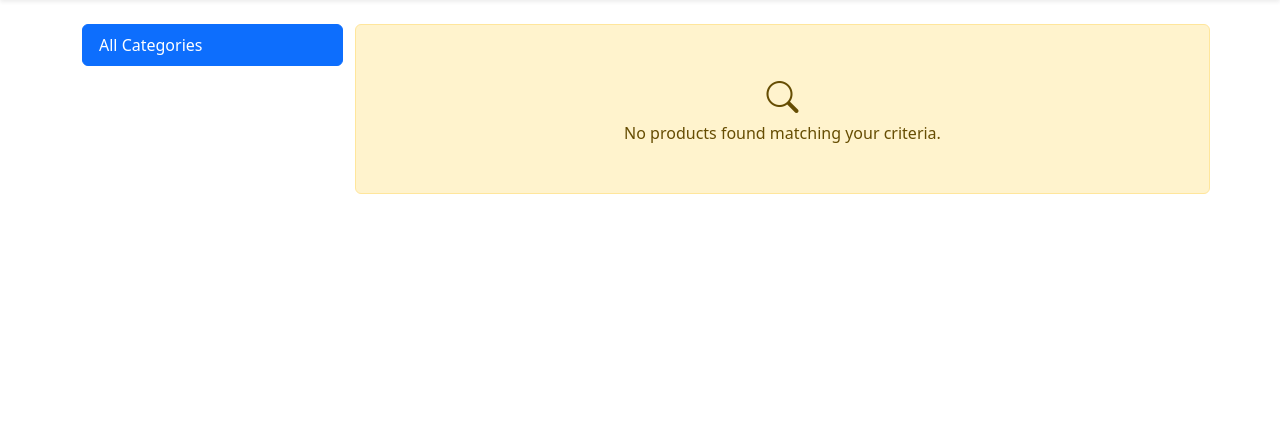
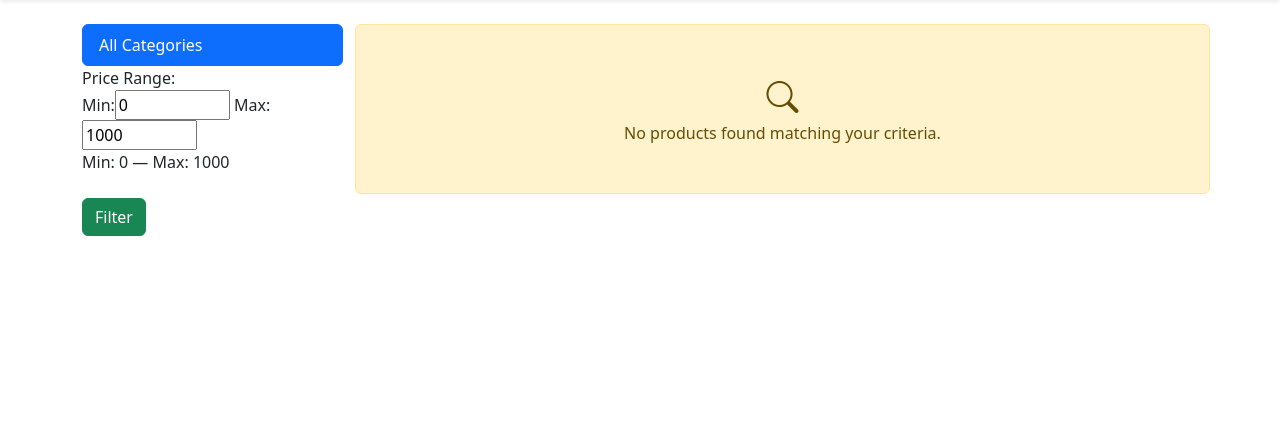
Before and after one commit to fatimasamiouiuou346-del/OnlineShop, a Django app: page / in a window 1280 px wide. Shown: the part 56-491 px from the top of the page. Run offline with Django 5.2, Linux system fonts and the light colour scheme; data that the repository does not hold is empty.

Commit message:
Update product_list.html

```diff
--- a/core/templates/core/product_list.html
+++ b/core/templates/core/product_list.html
@@ -14,6 +14,18 @@
                 {{ cat.name }}
             </a>
             {% endfor %}
+        </div>
+        <div class="price-range">
+            <label>Price Range:</label>
+            <div>
+                Min:<input type="number" id="minInput" min="0" max="10000" step="10" value="0">
+                Max:<input type="number" id="maxInput" min="0" max="10000" step="10" value="1000">
+            </div>
+            <p>
+                Min: <span id="minValue">0</span> —
+                Max: <span id="maxValue">1000</span>
+            </p>
+            <button id="filterButton" class="btn btn-success mt-2">Filter</button>
         </div>
     </div>
 
@@ -89,4 +101,33 @@
     .hover-effect { transition: transform 0.2s, box-shadow 0.2s; }
     .hover-effect:hover { transform: translateY(-5px); box-shadow: 0 .5rem 1rem rgba(0,0,0,.15)!important; }
 </style>
+
+<script>
+    const minInput = document.getElementById("minInput");
+    const maxInput = document.getElementById("maxInput");
+    const minValue = document.getElementById("minValue");
+    const maxValue = document.getElementById("maxValue");
+    const filterButton = document.getElementById("filterButton");
+
+    function updateOutput() {
+        let min = parseInt(minInput.value, 10);
+        let max = parseInt(maxInput.value, 10);
+
+        minInput.max = max;
+
+        maxInput.min = min;
+
+        minValue.textContent = min;
+        maxValue.textContent = max;
+    }
+
+    filterButton.addEventListener("click", function() {
+        const min = minInput.value;
+        const max = maxInput.value;
+        updateOutput();
+    });
+
+
+
+</script>
 {% endblock %}
```
